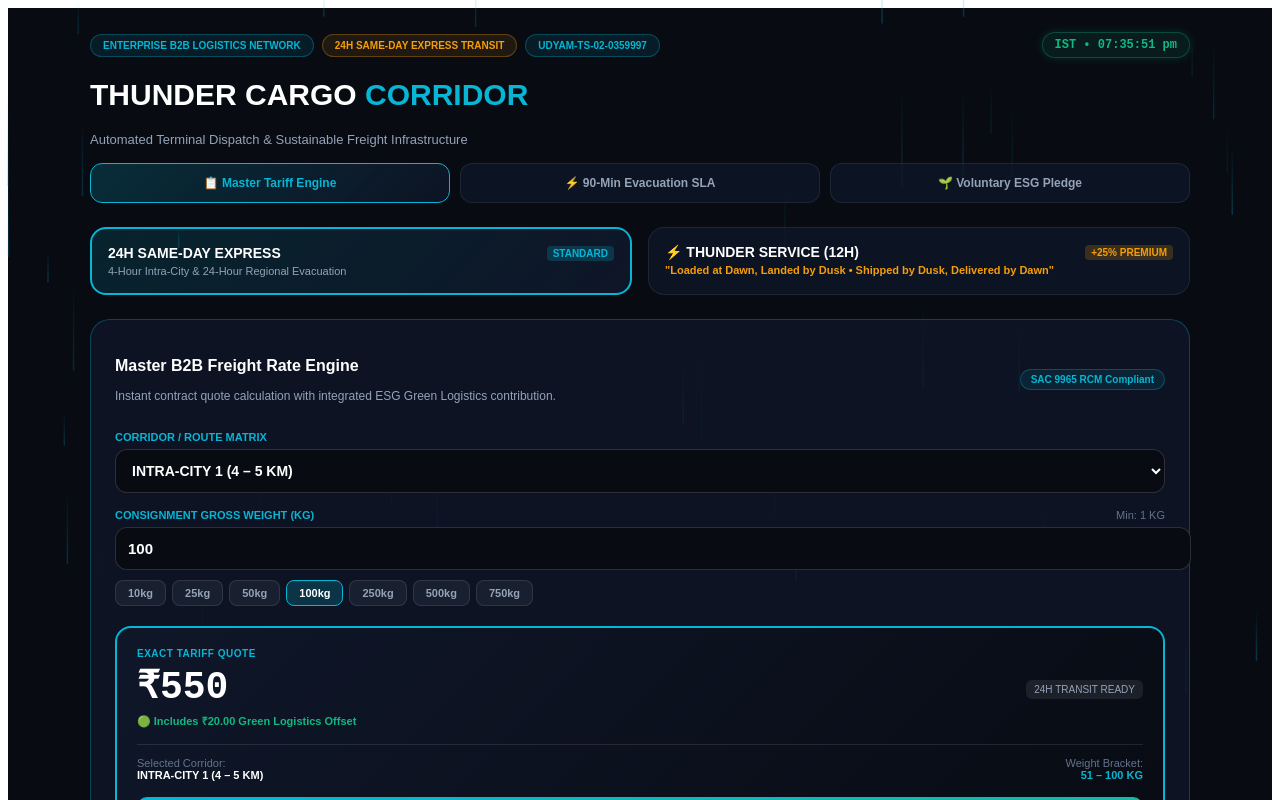
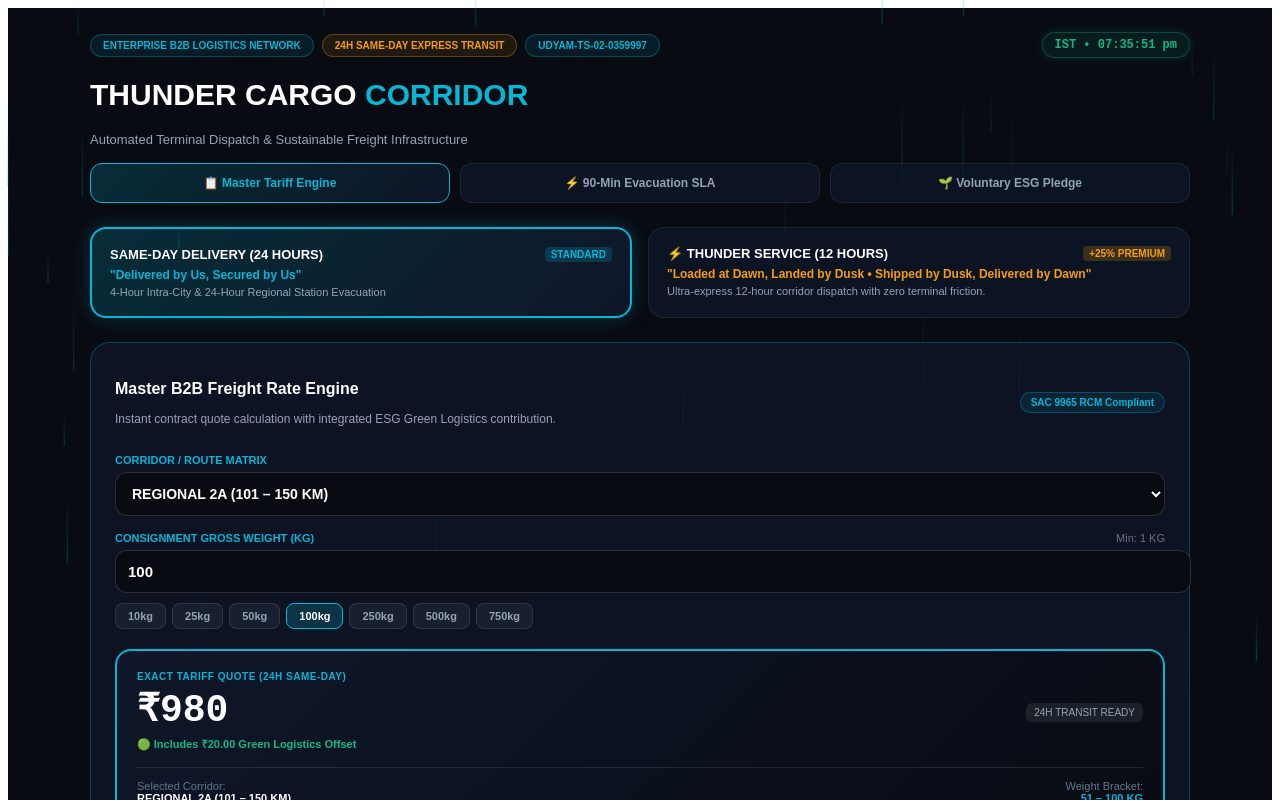
Before and after one commit to thundercargo/tcc-portal, a Next.js app: page / in a window 1280 px wide. Shown: the top 800 px of the page. Built offline with nearby package versions, Linux system fonts and the light colour scheme.

Commit message:
Update page.tsx

```diff
--- a/app/page.tsx
+++ b/app/page.tsx
@@ -2,7 +2,6 @@
 
 import React, { useState, useEffect } from 'react';
 
-// Master Tariff Schedule Database
 const TARIFFS: Record<string, { name: string; base: number[]; excess: number }> = {
   INTRA_1: { name: "INTRA-CITY 1 (4 – 5 KM)", base: [150, 250, 380, 550, 1100, 1800], excess: 3.50 },
   INTRA_2: { name: "INTRA-CITY 2 (6 – 15 KM)", base: [200, 320, 480, 750, 1500, 2400], excess: 4.50 },
@@ -24,10 +23,11 @@ const TARIFFS: Record<string, { name: string; base: number[]; excess: number }>
 export default function TCCPortal() {
   const [clock, setClock] = useState('--:--:-- am');
   const [serviceMode, setServiceMode] = useState<'24H' | 'THUNDER'>('24H');
-  const [corridor, setCorridor] = useState('INTRA_1');
+  const [corridor, setCorridor] = useState('REG_2A');
   const [weight, setWeight] = useState<number>(100);
+  const [activeModal, setActiveModal] = useState<'TARIFF' | 'SLA' | 'ESG' | null>(null);
 
-  // Live IST Ticking Clock with Seconds
+  // Live IST Clock with seconds
   useEffect(() => {
     const timer = setInterval(() => {
       const now = new Date();
@@ -92,7 +92,7 @@ export default function TCCPortal() {
   }, []);
 
   // Rate Calculation Logic
-  const data = TARIFFS[corridor] || TARIFFS.INTRA_1;
+  const data = TARIFFS[corridor] || TARIFFS.REG_2A;
   let basePrice = 0;
   let slabText = '';
 
@@ -107,13 +107,11 @@ export default function TCCPortal() {
     slabText = 'EXCESS > 500 KG';
   }
 
-  // Apply Thunder Service +25% Premium surcharge
   const finalPrice = serviceMode === 'THUNDER' ? Math.round(basePrice * 1.25) : basePrice;
 
   return (
     <main style={{ backgroundColor: '#080b12', color: '#f8fafc', minHeight: '100vh', padding: '24px 16px 80px', fontFamily: 'sans-serif', position: 'relative', overflowX: 'hidden' }}>
 
-      {/* Interactive Crystal Droplets Canvas Background */}
       <canvas id="particle-canvas" style={{ position: 'fixed', top: 0, left: 0, width: '100vw', height: '100vh', pointerEvents: 'none', zIndex: 0, opacity: 0.6 }} />
 
       <div style={{ maxWidth: '1100px', margin: '0 auto', position: 'relative', zIndex: 1 }}>
@@ -129,44 +127,50 @@ export default function TCCPortal() {
         <h1 style={{ fontSize: '30px', fontWeight: 800, color: '#fff' }}>THUNDER CARGO <span style={{ color: '#06b6d4' }}>CORRIDOR</span></h1>
         <p style={{ color: '#94a3b8', fontSize: '13px', marginTop: '4px', marginBottom: '16px' }}>Automated Terminal Dispatch & Sustainable Freight Infrastructure</p>
 
-        {/* Action Toggles */}
+        {/* Interactive Subhead Buttons */}
         <div style={{ display: 'grid', gridTemplateColumns: 'repeat(3, 1fr)', gap: '10px', marginBottom: '24px' }}>
-          <div style={{ background: 'linear-gradient(135deg, rgba(6,182,212,0.2), rgba(15,23,42,0.8))', border: '1px solid #06b6d4', borderRadius: '12px', padding: '12px', textAlign: 'center', fontSize: '12px', fontWeight: 700, color: '#06b6d4' }}>📋 Master Tariff Engine</div>
-          <div style={{ background: 'rgba(15,23,42,0.7)', border: '1px solid rgba(255,255,255,0.08)', borderRadius: '12px', padding: '12px', textAlign: 'center', fontSize: '12px', fontWeight: 700, color: '#94a3b8' }}>⚡ 90-Min Evacuation SLA</div>
-          <div style={{ background: 'rgba(15,23,42,0.7)', border: '1px solid rgba(255,255,255,0.08)', borderRadius: '12px', padding: '12px', textAlign: 'center', fontSize: '12px', fontWeight: 700, color: '#94a3b8' }}>🌱 Voluntary ESG Pledge</div>
+          <div onClick={() => setActiveModal('TARIFF')} style={{ background: 'linear-gradient(135deg, rgba(6,182,212,0.2), rgba(15,23,42,0.8))', border: '1px solid #06b6d4', borderRadius: '12px', padding: '12px', textAlign: 'center', fontSize: '12px', fontWeight: 700, color: '#06b6d4', cursor: 'pointer' }}>📋 Master Tariff Engine</div>
+          <div onClick={() => setActiveModal('SLA')} style={{ background: 'rgba(15,23,42,0.7)', border: '1px solid rgba(255,255,255,0.08)', borderRadius: '12px', padding: '12px', textAlign: 'center', fontSize: '12px', fontWeight: 700, color: '#94a3b8', cursor: 'pointer' }}>⚡ 90-Min Evacuation SLA</div>
+          <div onClick={() => setActiveModal('ESG')} style={{ background: 'rgba(15,23,42,0.7)', border: '1px solid rgba(255,255,255,0.08)', borderRadius: '12px', padding: '12px', textAlign: 'center', fontSize: '12px', fontWeight: 700, color: '#94a3b8', cursor: 'pointer' }}>🌱 Voluntary ESG Pledge</div>
         </div>
 
-        {/* DUAL SERVICE MODE SUBHEADS (24H vs THUNDER SERVICE WITH DAWN/DUSK MOTTOS) */}
+        {/* SIDE-BY-SIDE SUBHEADS: SAME-DAY DELIVERY (24 HOURS) vs THUNDER SERVICE (12 HOURS) */}
         <div style={{ display: 'grid', gridTemplateColumns: '1fr 1fr', gap: '16px', marginBottom: '24px' }}>
+
           <div
             onClick={() => setServiceMode('24H')}
             style={{
-              background: serviceMode === '24H' ? 'linear-gradient(135deg, rgba(6,182,212,0.15), rgba(15,23,42,0.9))' : 'rgba(15,23,42,0.7)',
+              background: serviceMode === '24H' ? 'linear-gradient(135deg, rgba(6,182,212,0.2), rgba(15,23,42,0.95))' : 'rgba(15,23,42,0.7)',
               border: serviceMode === '24H' ? '2px solid #06b6d4' : '1px solid rgba(255,255,255,0.08)',
-              borderRadius: '16px', padding: '16px', cursor: 'pointer', transition: 'all 0.3s ease'
+              borderRadius: '16px', padding: '18px', cursor: 'pointer', transition: 'all 0.3s ease',
+              boxShadow: serviceMode === '24H' ? '0 0 20px rgba(6,182,212,0.25)' : 'none'
             }}
           >
-            <div style={{ fontSize: '14px', fontWeight: 800, color: '#fff', display: 'flex', justifyContent: 'space-between', alignItems: 'center' }}>
-              <span>24H SAME-DAY EXPRESS</span>
+            <div style={{ fontSize: '13px', fontWeight: 800, color: '#fff', display: 'flex', justifyContent: 'space-between', alignItems: 'center', marginBottom: '6px' }}>
+              <span>SAME-DAY DELIVERY (24 HOURS)</span>
               <span style={{ fontSize: '10px', color: '#06b6d4', background: 'rgba(6,182,212,0.2)', padding: '2px 6px', borderRadius: '4px' }}>STANDARD</span>
             </div>
-            <div style={{ fontSize: '11px', color: '#94a3b8', marginTop: '4px' }}>4-Hour Intra-City & 24-Hour Regional Evacuation</div>
+            <div style={{ fontSize: '12px', color: '#06b6d4', fontWeight: 700, marginBottom: '4px' }}>"Delivered by Us, Secured by Us"</div>
+            <div style={{ fontSize: '11px', color: '#94a3b8' }}>4-Hour Intra-City & 24-Hour Regional Station Evacuation</div>
           </div>
 
           <div
             onClick={() => setServiceMode('THUNDER')}
             style={{
-              background: serviceMode === 'THUNDER' ? 'linear-gradient(135deg, rgba(245,158,11,0.15), rgba(15,23,42,0.9))' : 'rgba(15,23,42,0.7)',
+              background: serviceMode === 'THUNDER' ? 'linear-gradient(135deg, rgba(245,158,11,0.2), rgba(15,23,42,0.95))' : 'rgba(15,23,42,0.7)',
               border: serviceMode === 'THUNDER' ? '2px solid #f59e0b' : '1px solid rgba(255,255,255,0.08)',
-              borderRadius: '16px', padding: '16px', cursor: 'pointer', transition: 'all 0.3s ease'
+              borderRadius: '16px', padding: '18px', cursor: 'pointer', transition: 'all 0.3s ease',
+              boxShadow: serviceMode === 'THUNDER' ? '0 0 20px rgba(245,158,11,0.25)' : 'none'
             }}
           >
-            <div style={{ fontSize: '14px', fontWeight: 800, color: '#fff', display: 'flex', justifyContent: 'space-between', alignItems: 'center' }}>
-              <span>⚡ THUNDER SERVICE (12H)</span>
+            <div style={{ fontSize: '13px', fontWeight: 800, color: '#fff', display: 'flex', justifyContent: 'space-between', alignItems: 'center', marginBottom: '6px' }}>
+              <span>⚡ THUNDER SERVICE (12 HOURS)</span>
               <span style={{ fontSize: '10px', color: '#f59e0b', background: 'rgba(245,158,11,0.2)', padding: '2px 6px', borderRadius: '4px' }}>+25% PREMIUM</span>
             </div>
-            <div style={{ fontSize: '11px', color: '#f59e0b', marginTop: '4px', fontWeight: 700 }}>"Loaded at Dawn, Landed by Dusk • Shipped by Dusk, Delivered by Dawn"</div>
+            <div style={{ fontSize: '12px', color: '#f59e0b', fontWeight: 700, marginBottom: '4px' }}>"Loaded at Dawn, Landed by Dusk • Shipped by Dusk, Delivered by Dawn"</div>
+            <div style={{ fontSize: '11px', color: '#94a3b8' }}>Ultra-express 12-hour corridor dispatch with zero terminal friction.</div>
           </div>
+
         </div>
 
         {/* Master Freight Rate Calculator Box */}
@@ -207,11 +211,11 @@ export default function TCCPortal() {
             <div style={{ display: 'flex', justifyContent: 'space-between', alignItems: 'center' }}>
               <div>
                 <div style={{ fontSize: '10px', fontWeight: 800, color: serviceMode === 'THUNDER' ? '#f59e0b' : '#06b6d4', letterSpacing: '0.5px' }}>
-                  {serviceMode === 'THUNDER' ? '⚡ THUNDER SERVICE QUOTE (12H ULTRA-EXPRESS)' : 'EXACT TARIFF QUOTE'}
+                  {serviceMode === 'THUNDER' ? '⚡ THUNDER SERVICE QUOTE (12H ULTRA-EXPRESS)' : 'EXACT TARIFF QUOTE (24H SAME-DAY)'}
                 </div>
                 <div style={{ fontSize: '38px', fontWeight: 800, fontFamily: 'monospace', color: '#fff', margin: '4px 0' }}>₹{finalPrice.toLocaleString('en-IN')}</div>
                 <div style={{ fontSize: '11px', color: serviceMode === 'THUNDER' ? '#f59e0b' : '#10b981', fontWeight: 700 }}>
-                  {serviceMode === 'THUNDER' ? '⚡ 12 to 36 Hours of Industrial Downtime Avoided' : '🟢 Includes ₹20.00 Green Logistics Offset'}
+                  {serviceMode === 'THUNDER' ? '⚡ Loaded at Dawn, Landed by Dusk • Shipped by Dusk, Delivered by Dawn' : '🟢 Includes ₹20.00 Green Logistics Offset'}
                 </div>
               </div>
 
@@ -259,7 +263,7 @@ export default function TCCPortal() {
           </div>
         </div>
 
-        {/* CORPORATE PROFILE & FLEET VANGUARD */}
+        {/* CORPORATE PROFILE & FLEET VANGUARD (CAMOUFLAGED TERMINOLOGY) */}
         <div style={{ background: 'rgba(15,23,42,0.7)', border: '1px solid rgba(255,255,255,0.08)', borderRadius: '20px', padding: '24px', marginBottom: '24px' }}>
           <h3 style={{ fontSize: '16px', fontWeight: 800, color: '#fff', marginBottom: '4px' }}>Corporate Profile & Fleet Vanguard</h3>
           <p style={{ fontSize: '12px', color: '#94a3b8', marginBottom: '16px' }}>Secunderabad SCR Division | High Command Guardianship</p>
@@ -270,8 +274,8 @@ export default function TCCPortal() {
               <p style={{ fontSize: '11px', color: '#94a3b8', lineHeight: '1.5' }}>Elite last-mile integration platform clearing Secunderabad railway platform backlogs via a rigid 2-hour platform clearance SLA. SAC 9965 RCM & MSME Udyam standards.</p>
             </div>
             <div style={{ background: 'rgba(8,11,18,0.6)', border: '1px solid rgba(255,255,255,0.05)', borderRadius: '12px', padding: '16px' }}>
-              <div style={{ fontSize: '13px', fontWeight: 800, color: '#fff', marginBottom: '6px' }}>⚡ The Charminar Fleet Vanguard</div>
-              <p style={{ fontSize: '11px', color: '#94a3b8', lineHeight: '1.5' }}>Empowering Old City auto drivers and delivery veterans into an agile 2-hour transit force, bypassing urban bottlenecks up to 30 KM.</p>
+              <div style={{ fontSize: '13px', fontWeight: 800, color: '#fff', marginBottom: '6px' }}>⚡ Fleet Vanguard & Workforce Integration</div>
+              <p style={{ fontSize: '11px', color: '#94a3b8', lineHeight: '1.5' }}>Empowering local unemployed youth and delivery drivers into an agile 2-hour transit force, bypassing urban bottlenecks up to 30 KM.</p>
             </div>
           </div>
         </div>
@@ -283,6 +287,52 @@ export default function TCCPortal() {
         </div>
 
       </div>
+
+      {/* INTERACTIVE MODAL POPUPS */}
+      {activeModal && (
+        <div style={{ position: 'fixed', top: 0, left: 0, width: '100vw', height: '100vh', background: 'rgba(0,0,0,0.85)', backdropFilter: 'blur(8px)', zIndex: 1000, display: 'flex', alignItems: 'center', justifyContent: 'center', padding: '20px' }}>
+          <div style={{ background: '#0d1424', border: '1px solid #06b6d4', borderRadius: '20px', maxWidth: '600px', width: '100%', padding: '24px', position: 'relative' }}>
+            <button onClick={() => setActiveModal(null)} style={{ position: 'absolute', top: '16px', right: '16px', background: 'transparent', border: 'none', color: '#fff', fontSize: '18px', cursor: 'pointer' }}>✕</button>
+
+            {activeModal === 'TARIFF' && (
+              <div>
+                <h3 style={{ fontSize: '18px', fontWeight: 800, color: '#fff', marginBottom: '10px' }}>Master Tariff & Demurrage Schedule</h3>
+                <p style={{ fontSize: '12px', color: '#94a3b8', lineHeight: '1.6', marginBottom: '16px' }}>
+                  Compliant with SAC 9965 RCM guidelines. Standard holding grants 24 hours free clearance at primary consolidation terminals, followed by a regulated demurrage structure of ₹1.50 per KG per day beyond the grace window.
+                </p>
+                <div style={{ background: '#080b12', padding: '12px', borderRadius: '10px', fontSize: '12px', color: '#06b6d4' }}>
+                  ✓ Instant contract rate computation across all 15 distance corridors.
+                </div>
+              </div>
+            )}
+
+            {activeModal === 'SLA' && (
+              <div>
+                <h3 style={{ fontSize: '18px', fontWeight: 800, color: '#fff', marginBottom: '10px' }}>90-Minute Evacuation Protocol</h3>
+                <p style={{ fontSize: '12px', color: '#94a3b8', lineHeight: '1.6', marginBottom: '16px' }}>
+                  Designed specifically for Secunderabad SCR terminal facilitation. Guarantees complete platform cargo clearance and immediate feeder dispatch within 90 minutes of rake arrival to prevent congestion.
+                </p>
+                <div style={{ background: '#080b12', padding: '12px', borderRadius: '10px', fontSize: '12px', color: '#10b981' }}>
+                  ✓ Zero platform bottlenecks • Direct terminal-to-hub transfer.
+                </div>
+              </div>
+            )}
+
+            {activeModal === 'ESG' && (
+              <div>
+                <h3 style={{ fontSize: '18px', fontWeight: 800, color: '#fff', marginBottom: '10px' }}>Voluntary ESG Green Logistics Pledge</h3>
+                <p style={{ fontSize: '12px', color: '#94a3b8', lineHeight: '1.6', marginBottom: '16px' }}>
+                  Every dispatch incorporates an automated ₹20.00 green logistics offset directed toward micro-hub welfare, urban afforestation, and carbon auditing to ensure net-zero carbon last-mile compliance.
+                </p>
+                <div style={{ background: '#080b12', padding: '12px', borderRadius: '10px', fontSize: '12px', color: '#f59e0b' }}>
+                  ✓ 100% Carbon-neutral urban last-mile commitment.
+                </div>
+              </div>
+            )}
+          </div>
+        </div>
+      )}
+
     </main>
   );
 }
```
